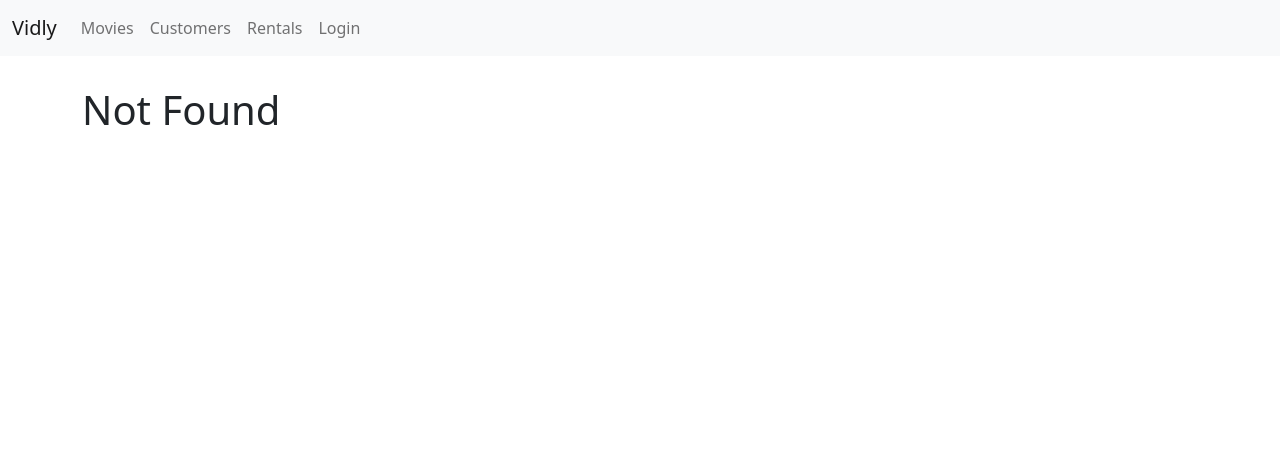
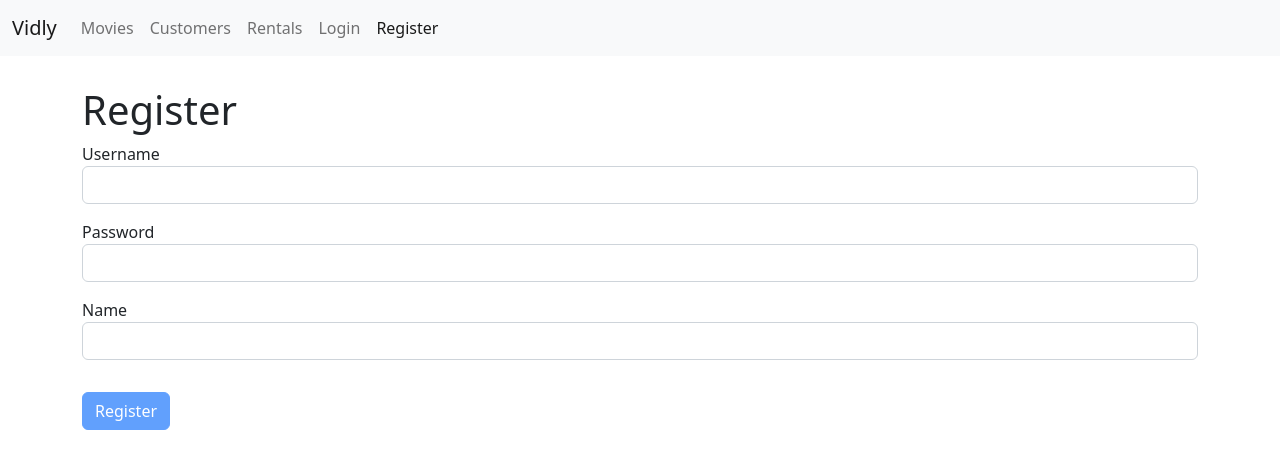
Before and after one commit to faridullah1/vidly-frontend, a React (Create React App) app: page /register in a window 1280 px wide. Before the commit this address led to /not-found. Shown: the top 468 px of the page. Built offline with nearby package versions, Linux system fonts and the light colour scheme.

Commit message:
registration form

```diff
--- a/src/App.js
+++ b/src/App.js
@@ -6,6 +6,8 @@
 import RentalsComponent from './components/rentals';
 import MovieForm from './components/movieForm';
 import LoginForm from './components/loginForm';
+import RegisterForm from './components/registrationForm';
+
 import './App.css';
 
 
@@ -18,6 +20,7 @@
 				<Routes>
 					<Route path='/' element={<MoviesComponent />}></Route>
 					<Route path='/login' element={<LoginForm />}></Route>
+					<Route path='/register' element={<RegisterForm />}></Route>
 					<Route path='/movies/:id' element={<MovieForm />}></Route>
 					<Route path='/movies' element={<MoviesComponent />}></Route>
 					<Route path='/customers' element={<CustomersComponent />}></Route>
--- a/src/components/navBar.jsx
+++ b/src/components/navBar.jsx
@@ -20,6 +20,9 @@
 						<li className="nav-item">
 							<NavLink className="nav-link" to="/login">Login</NavLink>
 						</li>
+						<li className="nav-item">
+							<NavLink className="nav-link" to="/register">Register</NavLink>
+						</li>
 					</ul>
 				</div>
 			</div>
--- /dev/null
+++ b/src/components/registrationForm.jsx
@@ -0,0 +1,41 @@
+import Form from './common/form';
+import Joi from 'joi-browser';
+
+class RegisterForm extends Form {
+	state = {
+		data: {
+			username: '',
+			password: '',
+			name: ''
+		},
+		errors: {}
+	}
+
+	schema = {
+		username: Joi.string().required().email().label('Username'),
+		password: Joi.string().required().min(5).label('Password'),
+		name: Joi.string().required().label('Name'),
+	}
+
+	doSubmit = () => {
+		console.log('Submitted ', this.state.data);
+	}
+
+	render() {
+		return (
+			<div>
+				<h1>Register</h1>
+
+				<form onSubmit={this.handleSubmit}>
+					{ this.renderInput('username', 'Username')}
+					{ this.renderInput('password', 'Password', 'password')}
+					{ this.renderInput('name', 'Name')}
+
+					{ this.renderButton('Register') }
+				</form>
+			</div>
+		);
+	}
+}
+
+export default RegisterForm;
```
